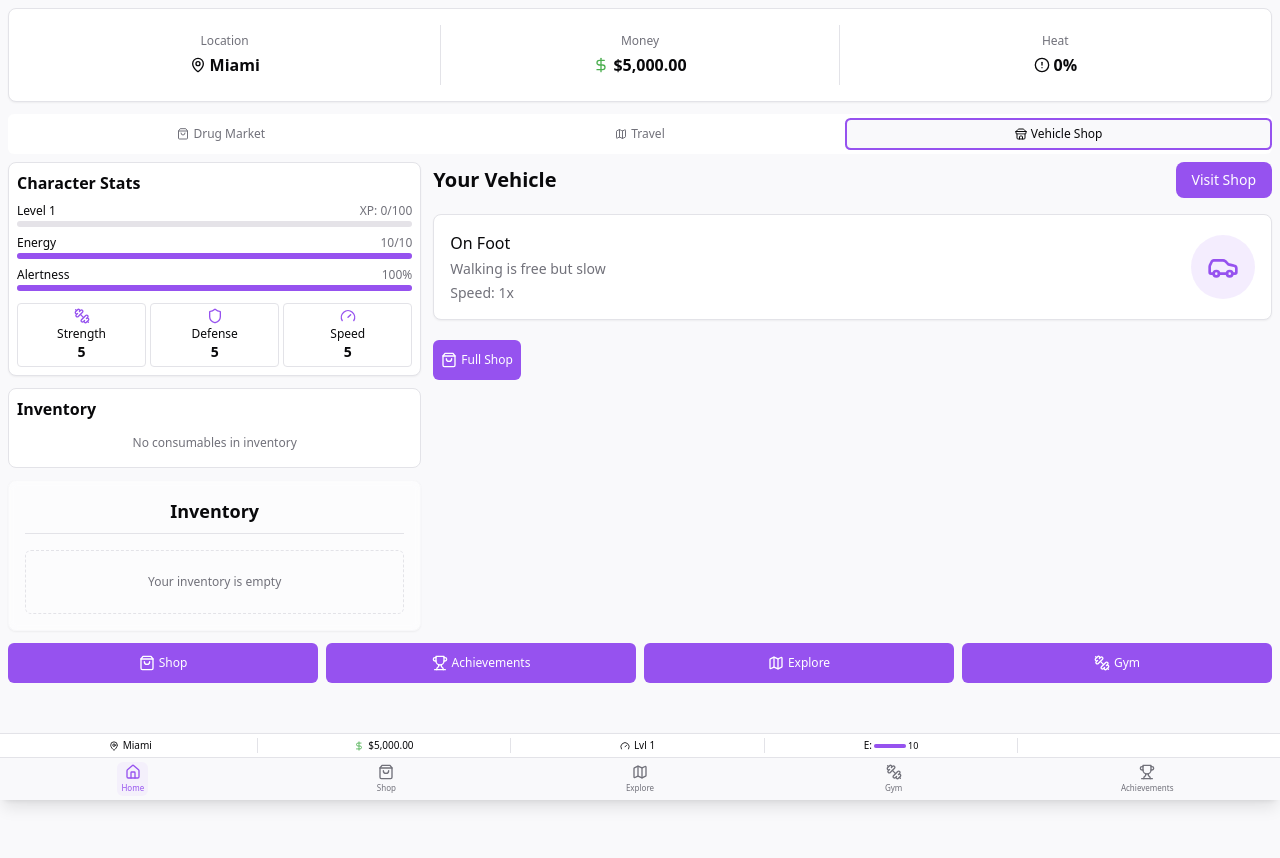
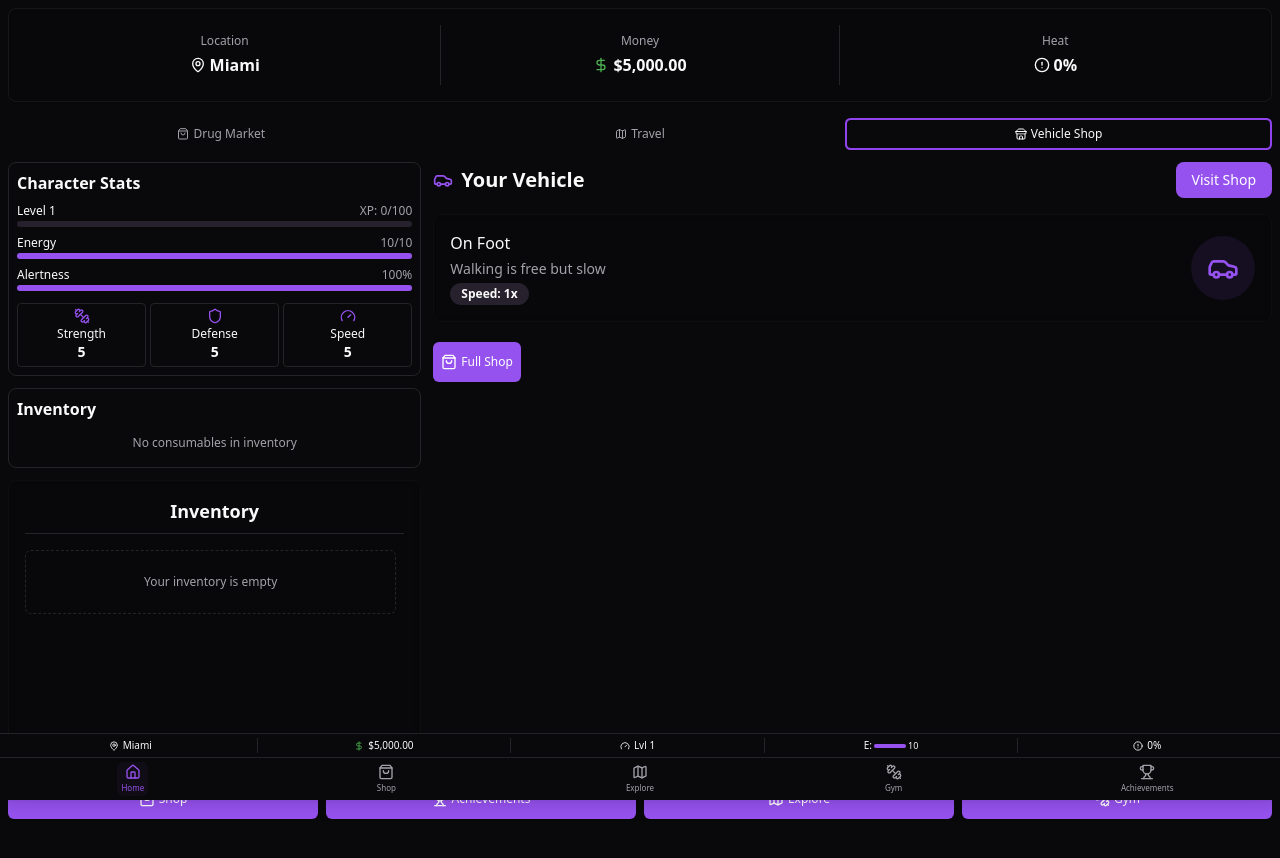
Before and after one commit to dopeboygfx/high-stakes-journey, a React (Vite) app: page / in a window 1280 px wide. Both pictures are taken after a click on the tab "Vehicle Shop". Shown: the top 858 px of the page. Before the commit the page ends 800 px from the top, so only its background shows below. Built offline with nearby package versions, Linux system fonts and the light colour scheme.

Commit message:
Implement dark theme
Adds a dark theme to the application.

```diff
--- a/src/components/game/Inventory.tsx
+++ b/src/components/game/Inventory.tsx
@@ -1,13 +1,16 @@
 
 import { useGame } from "../../context/GameContext";
 import { DRUGS } from "../../constants/gameData";
+import { Pill } from "lucide-react";
+import { ScrollArea } from "../ui/scroll-area";
 
 export const Inventory = () => {
   const { state } = useGame();
 
   return (
-    <div className="p-4 rounded-lg glass-card text-sm">
+    <div className="p-4 rounded-lg glass-card">
       <h2 className="header-formal">Inventory</h2>
+      <ScrollArea className="h-[200px] pr-2">
         {state.inventory.length > 0 ? (
           <div className="grid gap-2">
             {state.inventory.map((item) => {
@@ -17,7 +20,12 @@ export const Inventory = () => {
                   key={item.drugId}
                   className="flex justify-between items-center p-2 bg-background/40 rounded-md border border-border/30"
                 >
+                  <div className="flex items-center gap-2">
+                    <div className="bg-primary/10 rounded-full p-1">
+                      <Pill className="h-3.5 w-3.5 text-primary" />
+                    </div>
                     <span className="text-xs font-medium">{drug.name}</span>
+                  </div>
                   <span className="text-xs text-muted-foreground bg-primary/5 px-2 py-0.5 rounded-full">
                     Qty: {item.quantity}
                   </span>
@@ -30,6 +38,7 @@ export const Inventory = () => {
             Your inventory is empty
           </div>
         )}
+      </ScrollArea>
     </div>
   );
 };
--- a/src/components/game/MarketEvents.tsx
+++ b/src/components/game/MarketEvents.tsx
@@ -3,6 +3,7 @@ import { useGame } from "../../context/GameContext";
 import { TrendingDown, TrendingUp, AlertTriangle } from "lucide-react";
 import { MarketEvent } from "../../types/game";
 import { useEffect } from "react";
+import { ScrollArea } from "../ui/scroll-area";
 
 export const MarketEvents = () => {
   const { state, dispatch } = useGame();
@@ -33,7 +34,8 @@ export const MarketEvents = () => {
   return (
     <div className="mb-4 space-y-3">
       <h3 className="header-formal">Active Market Events</h3>
-      <div className="grid gap-2">
+      <ScrollArea className="h-[150px]">
+        <div className="grid gap-2 pr-2">
           {state.activeMarketEvents.map((event) => (
             <div
               key={event.id}
@@ -46,6 +48,7 @@ export const MarketEvents = () => {
             </div>
           ))}
         </div>
+      </ScrollArea>
     </div>
   );
 };
--- a/src/components/game/VehicleDisplay.tsx
+++ b/src/components/game/VehicleDisplay.tsx
@@ -3,6 +3,7 @@ import { Car } from "lucide-react";
 import { Link } from "react-router-dom";
 import { useGame } from "../../context/GameContext";
 import { VEHICLES } from "../../constants/gameData";
+import { Badge } from "../ui/badge";
 
 export const VehicleDisplay = () => {
   const { state } = useGame();
@@ -11,7 +12,10 @@ export const VehicleDisplay = () => {
   return (
     <div className="space-y-4">
       <div className="flex items-center justify-between">
-        <h2 className="text-xl font-semibold">Your Vehicle</h2>
+        <h2 className="text-xl font-semibold flex items-center gap-2">
+          <Car className="w-5 h-5 text-primary" />
+          <span>Your Vehicle</span>
+        </h2>
         <Link
           to="/shop"
           className="px-4 py-2 rounded-lg bg-primary text-primary-foreground hover:bg-primary/90 transition-colors text-sm"
@@ -19,16 +23,16 @@ export const VehicleDisplay = () => {
           Visit Shop
         </Link>
       </div>
-      <div className="formal-panel">
+      <div className="glass-card p-4 rounded-lg animate-fade-in">
         <div className="flex items-center justify-between">
           <div className="space-y-1">
             <h3 className="font-medium">{currentVehicle.name}</h3>
             <p className="text-sm text-muted-foreground">
               {currentVehicle.description}
             </p>
-            <p className="text-sm text-muted-foreground">
+            <Badge className="mt-2" variant="secondary">
               Speed: {currentVehicle.speed}x
-            </p>
+            </Badge>
           </div>
           <div className="flex items-center justify-center bg-primary/10 p-4 rounded-full">
             <Car className="w-8 h-8 text-primary" />
--- a/src/index.css
+++ b/src/index.css
@@ -5,6 +5,7 @@
 
 @layer base {
   :root {
+    /* Light theme - kept for theme switching capability */
     --background: 240 20% 98%;
     --foreground: 240 10% 3.9%;
 
@@ -45,7 +46,8 @@
     --sidebar-ring: 266 83% 63%;
   }
 
-  .dark {
+  /* Apply dark theme by default */
+  :root {
     --background: 240 10% 3.9%;
     --foreground: 0 0% 98%;
 
@@ -111,7 +113,7 @@
 /* Formal styling utility classes */
 @layer utilities {
   .card-formal {
-    @apply bg-card border rounded-lg shadow-md p-4;
+    @apply bg-card/80 border rounded-lg shadow-md p-4;
   }
 
   .header-formal {
@@ -131,7 +133,7 @@
   }
 
   .glass-card {
-    @apply bg-card/50 backdrop-blur-sm border border-border/20 shadow-sm;
+    @apply bg-card/30 backdrop-blur-sm border border-border/20 shadow-sm;
   }
 
   .formal-layout {
@@ -139,6 +141,6 @@
   }
 
   .formal-panel {
-    @apply p-4 rounded-lg bg-card border border-border shadow-sm;
+    @apply p-4 rounded-lg bg-card/50 border border-border/50 shadow-sm;
   }
 }
```
Lines whose indentation alone changed are shown as unchanged.
